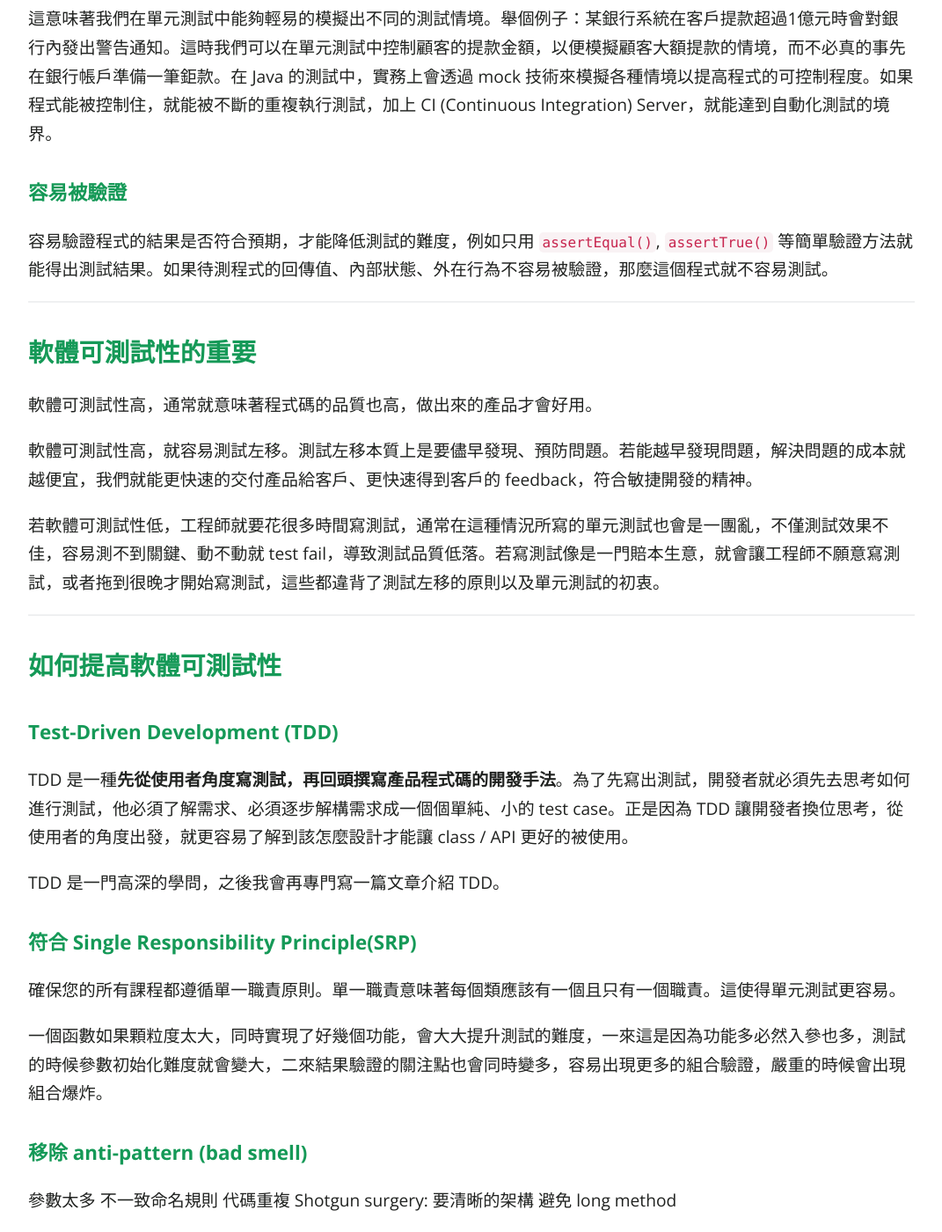
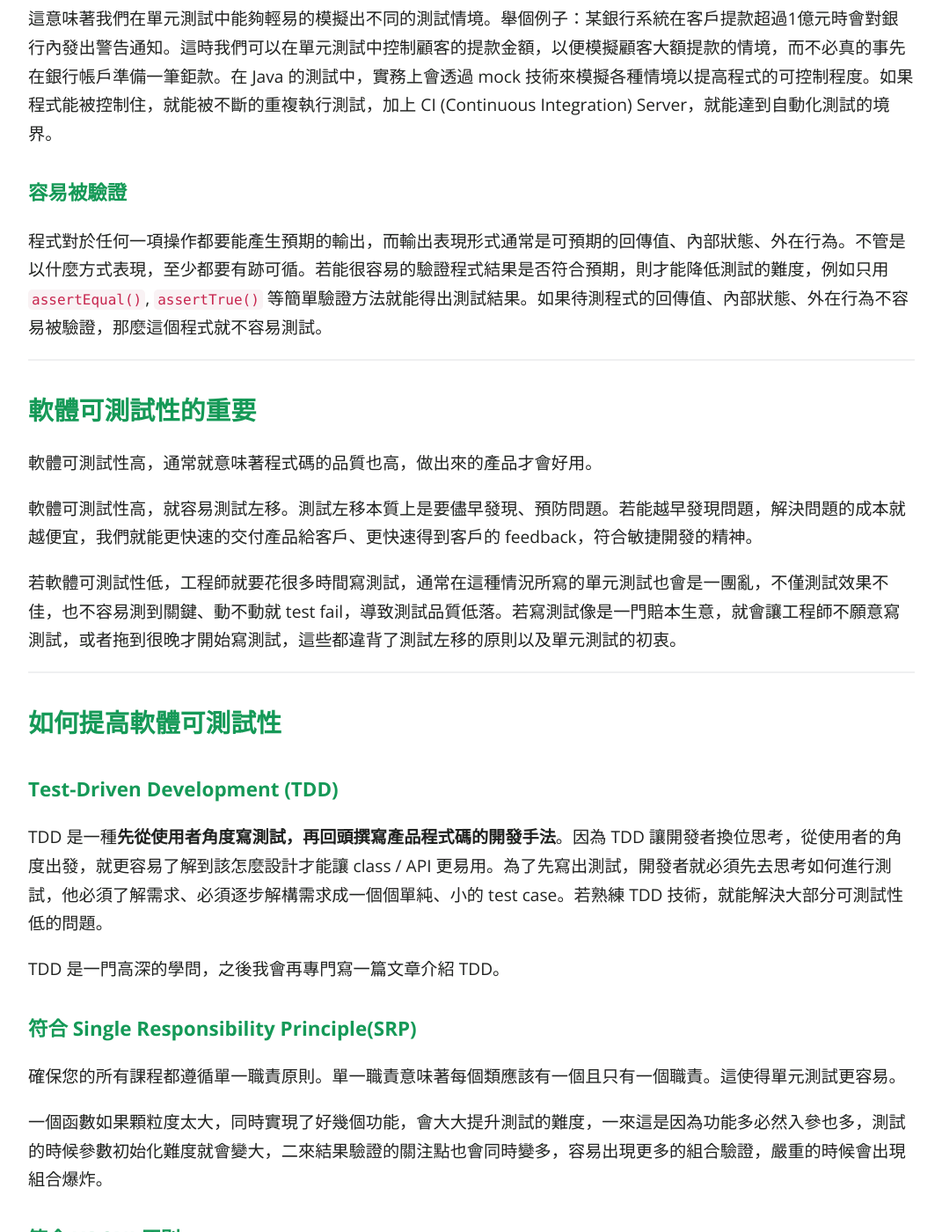
Before and after one commit to KaiSheng714/KaiSheng714.github.io, a Jekyll site: the page built from 2022-07-06-testability.md, in a window 1280 px wide and 1400 px high, scrolled down 1337 px. Shown: the whole window at 88% size, without its empty margins (104-1175 px from the left). Built offline with Jekyll 4.4.1, drawn with Linux system fonts in a browser that asks for light colours; comment, search, counter and statistics services are not loaded; some of the changed text lies outside the part shown.

Commit message:
testability

```diff
--- a/2022-07-06-testability.md
+++ b/2022-07-06-testability.md
@@ -19,7 +19,7 @@
 可測試性高的程式通常具備幾個關鍵特質：
 
 ### **單純**
-若待測程式只專注做一件事，則它需要被測試的事情、情境也相對單純，且可讀性、表達力也會較佳。因此將程式設計得越單純、簡單越好（KISS 原則）。反之，越是複雜、不單純的程式就越難測試。複雜的程式例如過於冗長的 method，我的建議是 method 不應太長，行數在 30 行以內才算合格。
+若待測程式只專注做一件事，則它需要被測試的事情、情境也相對單純，且可讀性、表達力也會較佳。因此將程式設計得越單純、簡單越好（KISS 原則）。反之，越是複雜、不單純的程式就越難測試。複雜的程式例如過於冗長的 method，我的建議是 method 不可以過長，行數應限制在 30 行以內才算合格。
 
 ### **容易初始化**
 意即在單元測試中可以很簡單的初始化待測程式，這種情況下，通常待測程式的相依物件不多，也能很輕易的隔絕外部依賴。若難以初始化，則表示它可能是個 God Object。容易初始化是撰寫單元測試的第一步，如果連這點都很難做到，那就得不到寫單元測試帶來的好處了。
@@ -28,7 +28,7 @@
 這意味著我們在單元測試中能夠輕易的模擬出不同的測試情境。舉個例子：某銀行系統在客戶提款超過1億元時會對銀行內發出警告通知。這時我們可以在單元測試中控制顧客的提款金額，以便模擬顧客大額提款的情境，而不必真的事先在銀行帳戶準備一筆鉅款。在 Java 的測試中，實務上會透過 mock 技術來模擬各種情境以提高程式的可控制程度。如果程式能被控制住，就能被不斷的重複執行測試，加上 CI (Continuous Integration) Server，就能達到自動化測試的境界。
 
 ### **容易被驗證**
-容易驗證程式的結果是否符合預期，才能降低測試的難度，例如只用 `assertEqual()`, `assertTrue()` 等簡單驗證方法就能得出測試結果。如果待測程式的回傳值、內部狀態、外在行為不容易被驗證，那麼這個程式就不容易測試。
+程式對於任何一項操作都要能產生預期的輸出，而輸出表現形式通常是可預期的回傳值、內部狀態、外在行為。不管是以什麼方式表現，至少都要有跡可循。若能很容易的驗證程式結果是否符合預期，則才能降低測試的難度，例如只用 `assertEqual()`, `assertTrue()` 等簡單驗證方法就能得出測試結果。如果待測程式的回傳值、內部狀態、外在行為不容易被驗證，那麼這個程式就不容易測試。
 
 -----
 
@@ -37,7 +37,7 @@
 
 軟體可測試性高，就容易測試左移。測試左移本質上是要儘早發現、預防問題。若能越早發現問題，解決問題的成本就越便宜，我們就能更快速的交付產品給客戶、更快速得到客戶的 feedback，符合敏捷開發的精神。
 
-若軟體可測試性低，工程師就要花很多時間寫測試，通常在這種情況所寫的單元測試也會是一團亂，不僅測試效果不佳，容易測不到關鍵、動不動就 test fail，導致測試品質低落。若寫測試像是一門賠本生意，就會讓工程師不願意寫測試，或者拖到很晚才開始寫測試，這些都違背了測試左移的原則以及單元測試的初衷。
+若軟體可測試性低，工程師就要花很多時間寫測試，通常在這種情況所寫的單元測試也會是一團亂，不僅測試效果不佳，也不容易測到關鍵、動不動就 test fail，導致測試品質低落。若寫測試像是一門賠本生意，就會讓工程師不願意寫測試，或者拖到很晚才開始寫測試，這些都違背了測試左移的原則以及單元測試的初衷。
 
 -----
 
@@ -45,7 +45,7 @@
 
 ### **Test-Driven Development (TDD)**
 
-TDD 是一種**先從使用者角度寫測試，再回頭撰寫產品程式碼的開發手法**。為了先寫出測試，開發者就必須先去思考如何進行測試，他必須了解需求、必須逐步解構需求成一個個單純、小的 test case。正是因為 TDD 讓開發者換位思考，從使用者的角度出發，就更容易了解到該怎麼設計才能讓 class / API 更好的被使用。
+TDD 是一種**先從使用者角度寫測試，再回頭撰寫產品程式碼的開發手法**。因為 TDD 讓開發者換位思考，從使用者的角度出發，就更容易了解到該怎麼設計才能讓 class / API 更易用。為了先寫出測試，開發者就必須先去思考如何進行測試，他必須了解需求、必須逐步解構需求成一個個單純、小的 test case。若熟練 TDD 技術，就能解決大部分可測試性低的問題。
 
 TDD 是一門高深的學問，之後我會再專門寫一篇文章介紹 TDD。
 
@@ -55,6 +55,11 @@
 
 一個函數如果顆粒度太大，同時實現了好幾個功能，會大大提升測試的難度，一來這是因為功能多必然入參也多，測試的時候參數初始化難度就會變大，二來結果驗證的關注點也會同時變多，容易出現更多的組合驗證，嚴重的時候會出現組合爆炸。
 
+### **符合 YAGNI 原則**
+程式開發者應該在面臨確鑿的需求時，才實作相應的功能
+
+https://kaisheng714.github.io/articles/yagni-principle
+
 ### **移除 anti-pattern (bad smell)**
 參數太多
 不一致命名規則
@@ -63,18 +68,24 @@
 要清晰的架構
 避免 long method
 
+時常 code review, Refactoring
+
 這是個很大的主題
 ### **Dependency injection**
 makes mocking easier
 
 最近十年來很流行的Dependency Injection或是Inversion of Control設計原則，因為藉由外部注入相依性物件提升了待測程式的可控制性，不但提升了執行期間改變系統行為的彈性，也因此提升了可測試性。
 
-### **避免在 constructor 中做事**
+避免高耦合 避免混雜 new 與邏輯
+
+依賴注入把對象構建與對象注入分開。因此創建對象的 new 關鍵字也可消失了。
+
+可用工廠方法
+
+可以參考[分析 Spring 的依賴注入模式](/articles/analyzing-dependency-injection-patterns-in-spring)
+
+### **避免在 constructor 中包含任何邏輯**
 constructor 應該只專注於初始化，而不會有任何邏輯。 Mock constructor 是不容易的
-
-### **避免混雜 new 與邏輯**
-避免高耦合
-可用工廠方法
 
 ### **避免使用 singleton / static**
 要在測試中替換一個靜態方法的行為,是非常困難的。
@@ -110,3 +121,5 @@
 https://www.youtube.com/watch?v=fr1E9aVnBxw
 
 https://www.youtube.com/watch?v=wEhu57pih5w
+
+[不建議使用 PowerMock 的理由](/articles/drawback-of-powermock)
```
